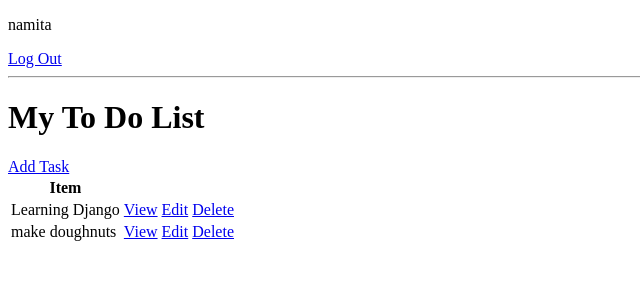
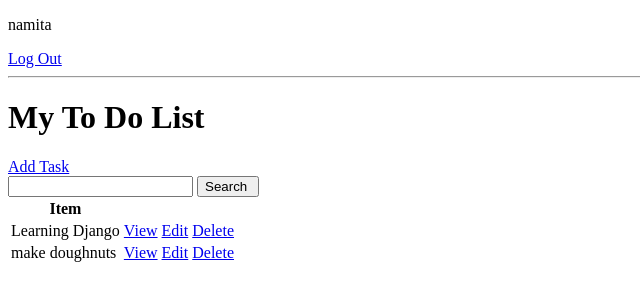
Before and after one commit to namita0210/To-Do, a Django app: page / in a window 1280 px wide. Shown: the top 301 px of the page, without its empty margins (0-640 px from the left). Run offline with Django 4.2, Linux system fonts and the light colour scheme; a user stored in the database is signed in; data comes from the database, SQL or seed files in the repository.

Commit message:
search ui

```diff
--- a/todo_list/base/templates/base/task_list.html
+++ b/todo_list/base/templates/base/task_list.html
@@ -17,6 +17,10 @@
     <!-- Your HTML content goes here -->
     <h1>My To Do List</h1>
     <a href="{% url 'task-create' %}">Add Task</a>
+    <form method="GET">
+        <input type="text" name="search-area" value="{{search_input}}">
+        <input type="submit" value= "Search ">
+    </form>
     <table>
         <tr>
             <th>Item</th>
```
